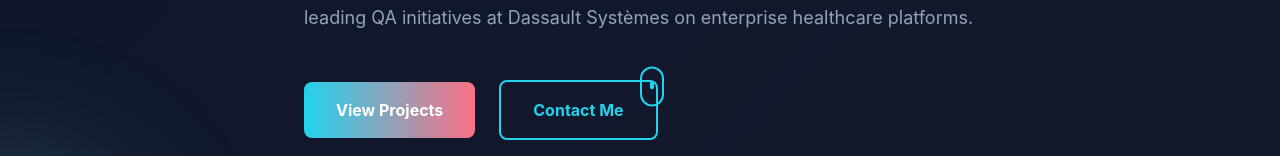
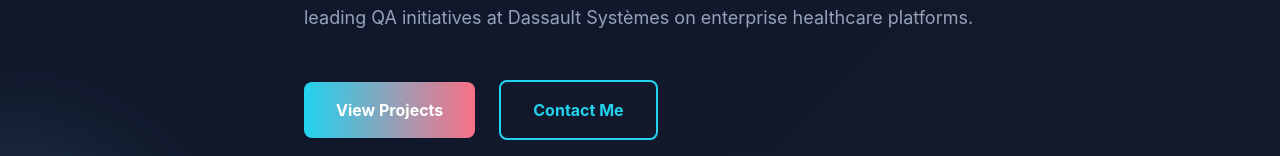
Before and after one commit to KhanMustejab/mustejab_pf, a Next.js app: page /mustejab_pf/ in a window 1280 px wide. Shown: the part 498-654 px from the top of the page. Built offline with nearby package versions, Linux system fonts and the light colour scheme.

Commit message:
Remove scroll indicator from Hero section

```diff
--- a/components/sections/Hero.tsx
+++ b/components/sections/Hero.tsx
@@ -124,21 +124,6 @@
             </motion.button>
           </Link>
         </motion.div>
-
-        {/* Scroll indicator */}
-        <motion.div
-          className="absolute bottom-10 left-1/2 transform -translate-x-1/2"
-          animate={{ y: [0, 10, 0] }}
-          transition={{ duration: 1.5, repeat: Infinity }}
-        >
-          <div className="w-6 h-10 border-2 border-neon-cyan rounded-full flex justify-center p-2">
-            <motion.div
-              className="w-1 h-2 bg-neon-cyan rounded-full"
-              animate={{ y: [0, 6] }}
-              transition={{ duration: 1.5, repeat: Infinity }}
-            />
-          </div>
-        </motion.div>
       </motion.div>
     </section>
   )
```
